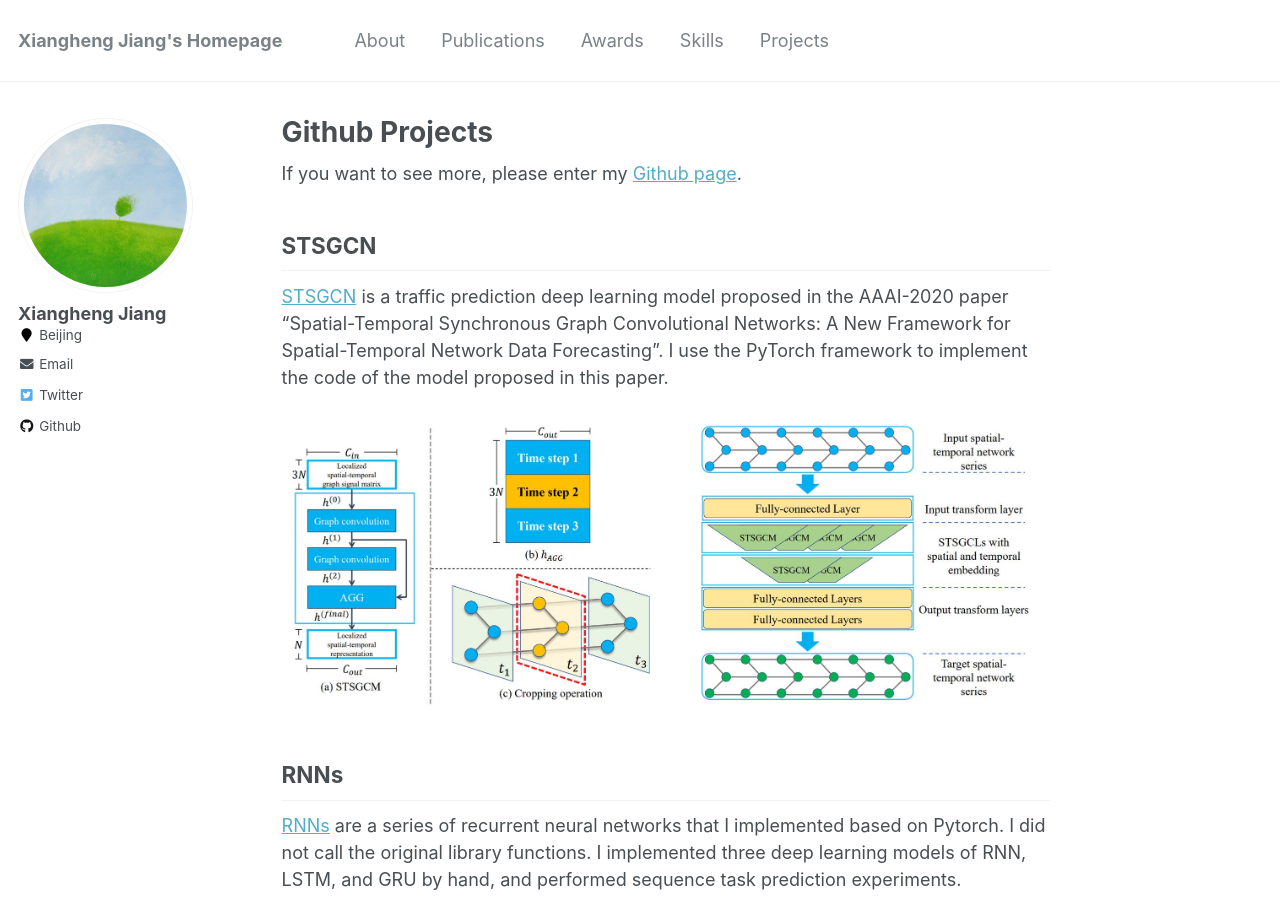
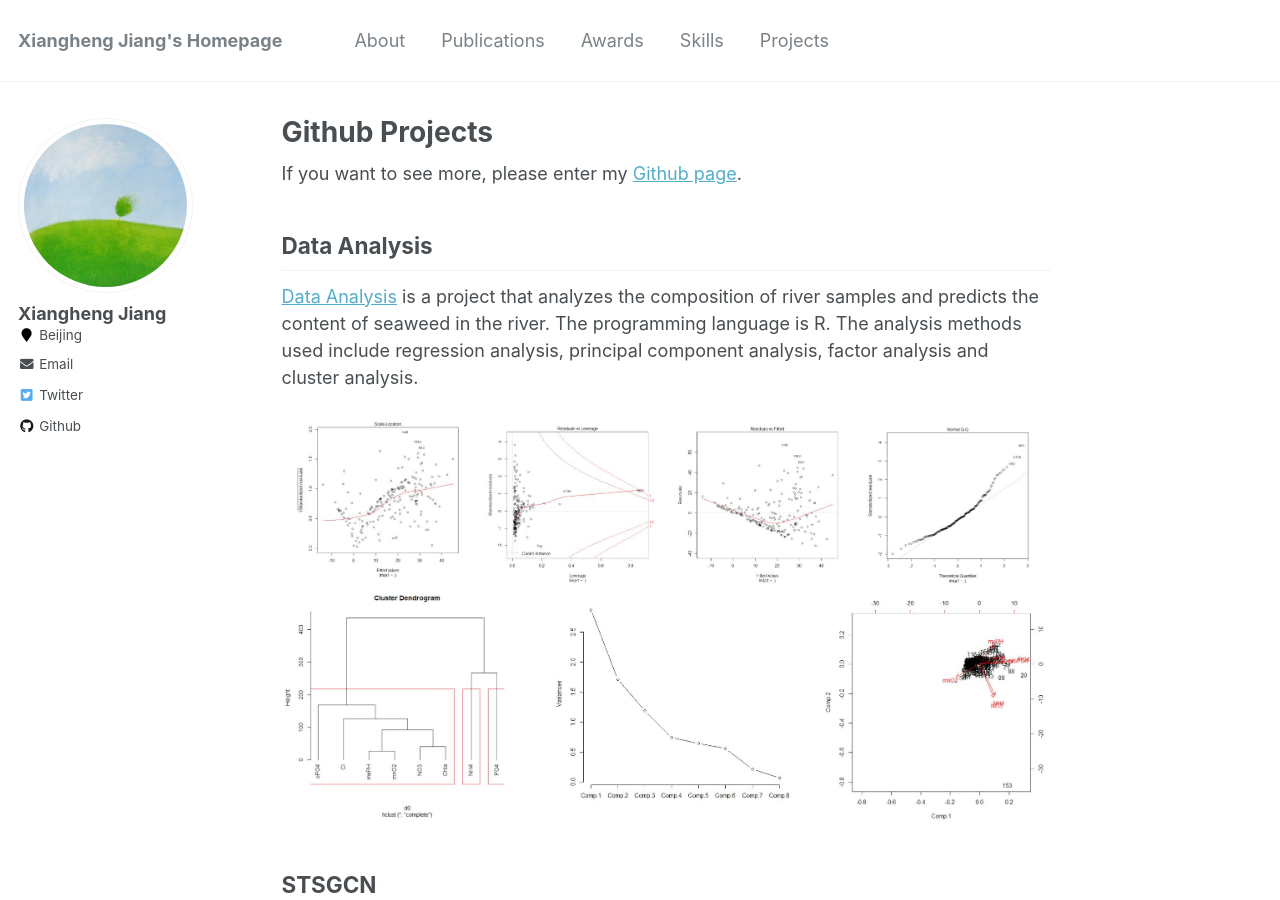
Before and after one commit to j1o2h3n/j1o2h3n.github.io, a Jekyll site: the page built from _pages/project.md, in a window 1280 px wide and 900 px high. Built offline with Jekyll 4.4.1, drawn with Linux system fonts in a browser that asks for light colours.

Commit message:
Update project.md

```diff
--- a/_pages/project.md
+++ b/_pages/project.md
@@ -8,6 +8,11 @@ If you want to see more, please enter my [Github page](https://github.com/j1o2h3
 
 <!--
 -->
+
+## Data Analysis
+[Data Analysis](https://github.com/j1o2h3n/Data-Analysis) is a project that analyzes the composition of river samples and predicts the content of seaweed in the river. The programming language is R. The analysis methods used include regression analysis, principal component analysis, factor analysis and cluster analysis.
+
+<div align=center><img width="921" height="493" src="../images/Data-Analysis.jpg"/></div>
 
 ## STSGCN
 [STSGCN](https://github.com/j1o2h3n/STSGCN) is a traffic prediction deep learning model proposed in the AAAI-2020 paper "Spatial-Temporal Synchronous Graph Convolutional Networks: A New Framework for Spatial-Temporal Network Data Forecasting". I use the PyTorch framework to implement the code of the model proposed in this paper.
```
